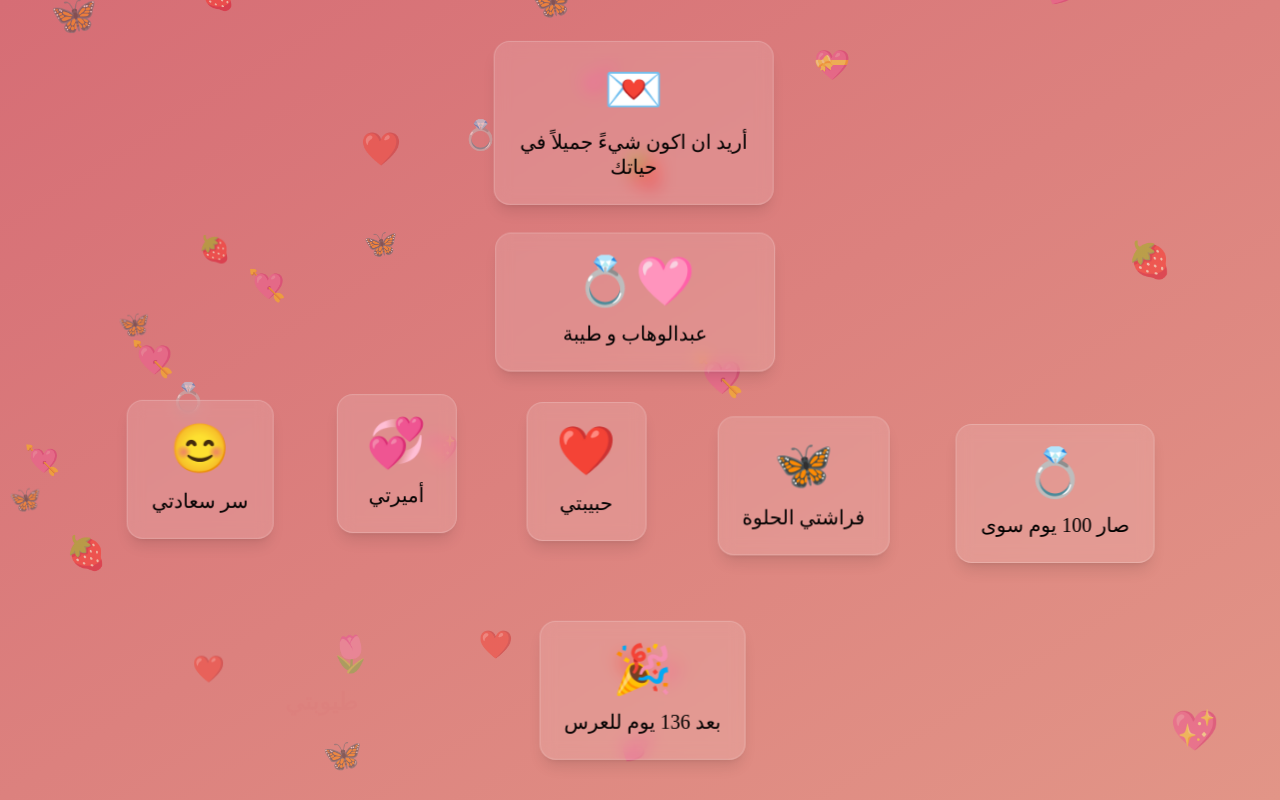
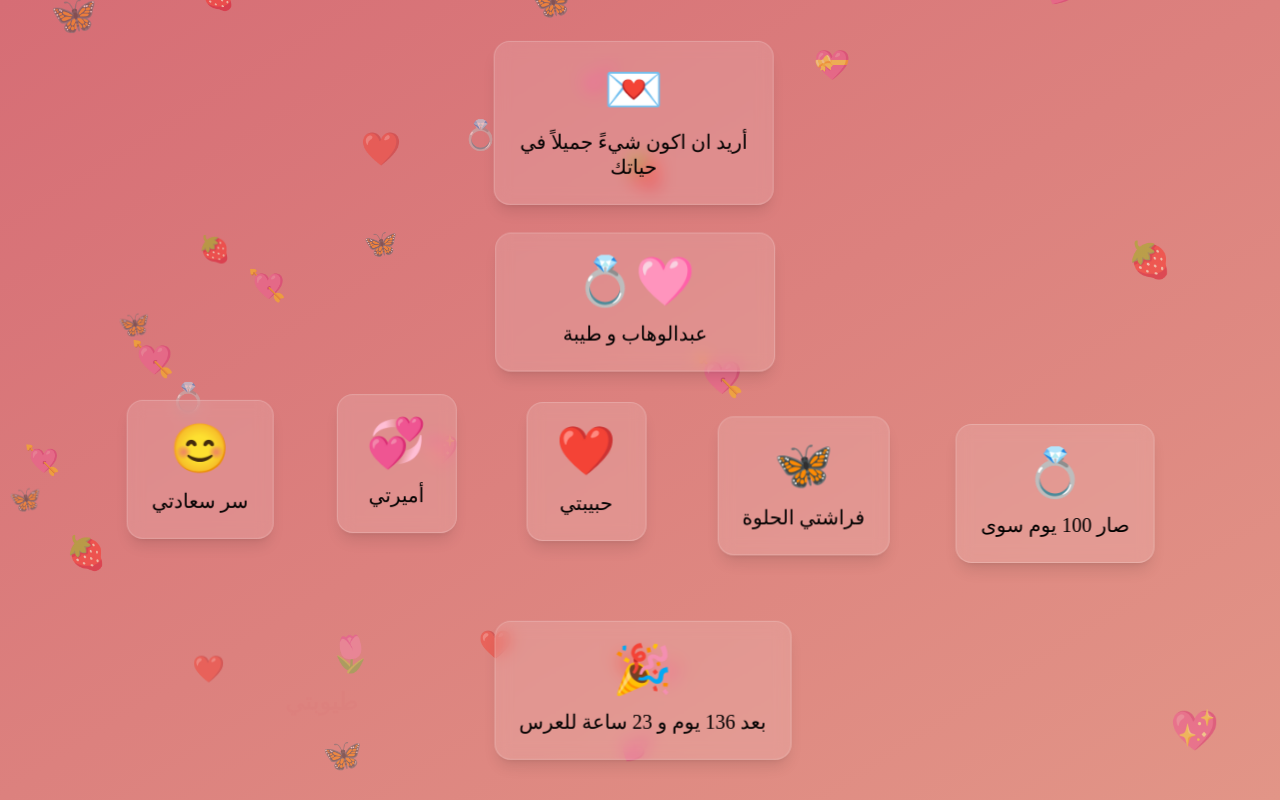
Before and after one commit to Wh0ba/ourstory, a React (Vite) app: page / in a window 1280 px wide. Built offline with nearby package versions, Linux system fonts and the light colour scheme.

Commit message:
Update App.jsx days and hours wedding counter

```diff
--- a/src/App.jsx
+++ b/src/App.jsx
@@ -1,6 +1,31 @@
 import EmojiCard from "./components/EmojiCard";
 import FallingHeartsBackdrop from "./components/FallingHeartsBackdrop";
 import FloatingWords from "./components/FloatingWords";
+
+
+const getWeddingCountdown = () => {
+	const weddingDate = new Date("2025-12-25T16:00:00+03:00");
+	const now = Date.now();
+	const timeDiff = weddingDate.getTime() - now;
+
+	if (timeDiff > 0) {
+		// Wedding hasn't happened yet
+		const days = Math.floor(timeDiff / (1000 * 60 * 60 * 24));
+		const hours = Math.floor(
+			(timeDiff % (1000 * 60 * 60 * 24)) / (1000 * 60 * 60)
+		);
+		return `بعد ${days} يوم و ${hours} ساعة للعرس`;
+	} else {
+		// Wedding has passed
+		const absDiff = Math.abs(timeDiff);
+		const days = Math.floor(absDiff / (1000 * 60 * 60 * 24));
+		const hours = Math.floor(
+			(absDiff % (1000 * 60 * 60 * 24)) / (1000 * 60 * 60)
+		);
+		return `صار ${days} يوم و ${hours} ساعة من العرس 💕`;
+	}
+};
+
 
 const cards = [
 	{ title: "سر سعادتي", emoji: "😊" },
@@ -17,12 +42,7 @@ const cards = [
 		)} يوم سوى`,
 		emoji: "💍",
 	},
-	{ title: `بعد ${Math.max(
-			0,
-			Math.floor((new Date("2025-12-25").getTime() - Date.now()) /
-					(1000 * 60 * 60 * 24)
-			)
-		)} يوم للعرس `, emoji: "🎉" },
+	{ title: getWeddingCountdown(), emoji: "🎉" },
 ];
 
 function CardList() {
```
